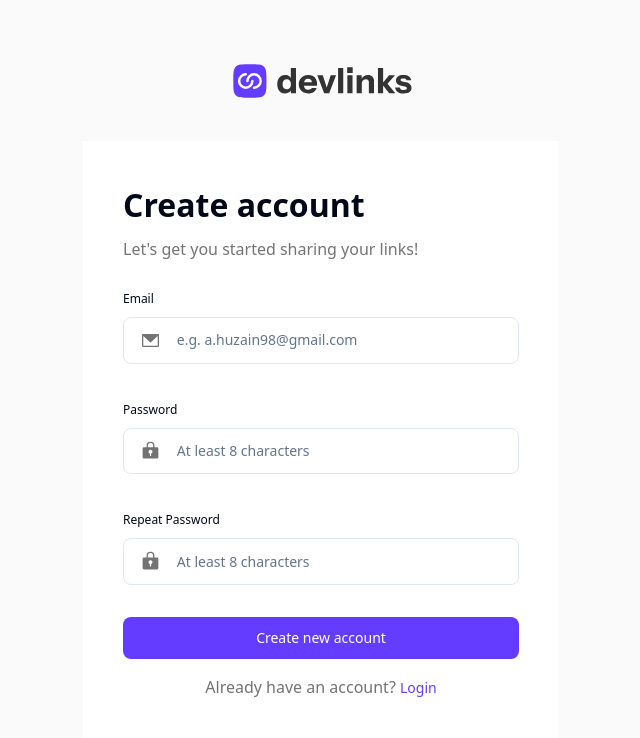
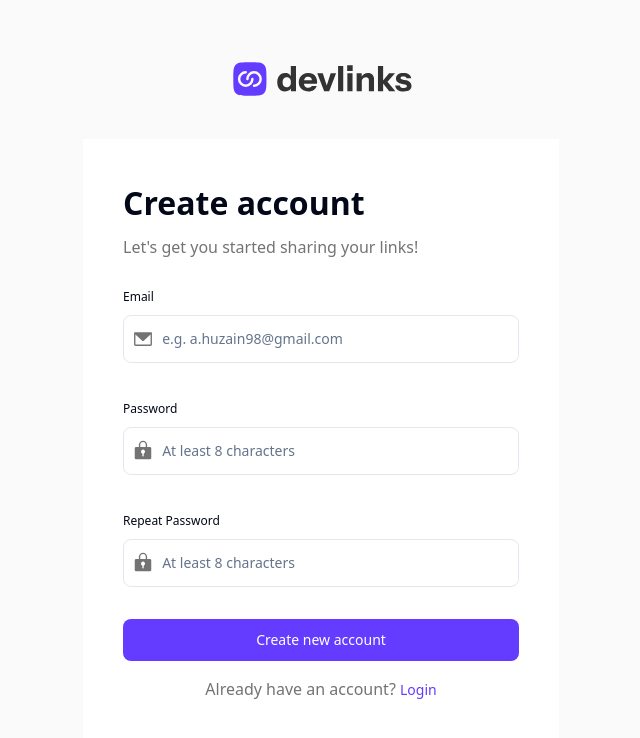
Before and after one commit to ElHuzain/link-sharing-app, a Next.js app: page /signup in a window 1280 px wide. Shown: the top 738 px of the page, without its empty margins (319-959 px from the left). Built offline with nearby package versions, Linux system fonts and the light colour scheme; no server answers.

Commit message:
style modifications

```diff
--- a/components/ui/input.tsx
+++ b/components/ui/input.tsx
@@ -12,16 +12,16 @@ const Input = React.forwardRef<HTMLInputElement, InputProps>(
     const { error, formMessageId } = useFormField()
 
     return (
-      <div className={cn("bg-white group flex py-3 items-center border focus-within:border-purple focus-within:shadow-xl focus-within:!shadow-active rounded-[8px]", error?.message && "border-red")}>
+      <div className={cn("bg-white group flex items-center border focus-within:border-purple focus-within:shadow-xl focus-within:!shadow-active rounded-[8px]", error?.message && "border-red")}>
         {
           // @ts-ignore
-          props.icon && <span className="mx-4">{props.icon}</span>
+          props.icon && <span className="ml-2  py-3">{props.icon}</span>
         }
 
         <input
           type={type}
           className={cn(
-            "flex w-full text-dark-gray rounded-md bg-background text-sm border-0 outline-0 file:border-0 file:bg-transparent file:text-sm file:font-medium placeholder:text-muted-foreground disabled:cursor-not-allowed disabled:opacity-50",
+            "flex w-full pl-2 py-3 text-dark-gray rounded-md bg-background text-sm border-0 outline-0 file:border-0 file:bg-transparent file:text-sm file:font-medium placeholder:text-muted-foreground disabled:cursor-not-allowed disabled:opacity-50",
             className,
             error?.message && "text-red"
           )}
--- a/components/ui/select.tsx
+++ b/components/ui/select.tsx
@@ -21,7 +21,7 @@ const SelectTrigger = React.forwardRef<
     <SelectPrimitive.Trigger
       ref={ref}
       className={cn(
-        "group flex h-10 w-full text-dark-gray items-center justify-between data-[state=open]:shadow-xl focus:border-purple data-[state=open]:shadow-active data-[state=open]:border-purple border-[1.5px] border-borders rounded-md border-input bg-background px-4 py-3 text-sm placeholder:text-muted-foreground focus:outline-none disabled:cursor-not-allowed disabled:opacity-50 [&>span]:line-clamp-1",
+        "group flex h-10 w-full text-dark-gray items-center justify-between data-[state=open]:shadow-xl focus:border-purple data-[state=open]:!shadow-active data-[state=open]:border-purple border-[1.5px] border-borders rounded-md border-input bg-background px-4 py-3 text-sm placeholder:text-muted-foreground focus:outline-none disabled:cursor-not-allowed disabled:opacity-50 [&>span]:line-clamp-1",
         className
       )}
       {...props}
```
